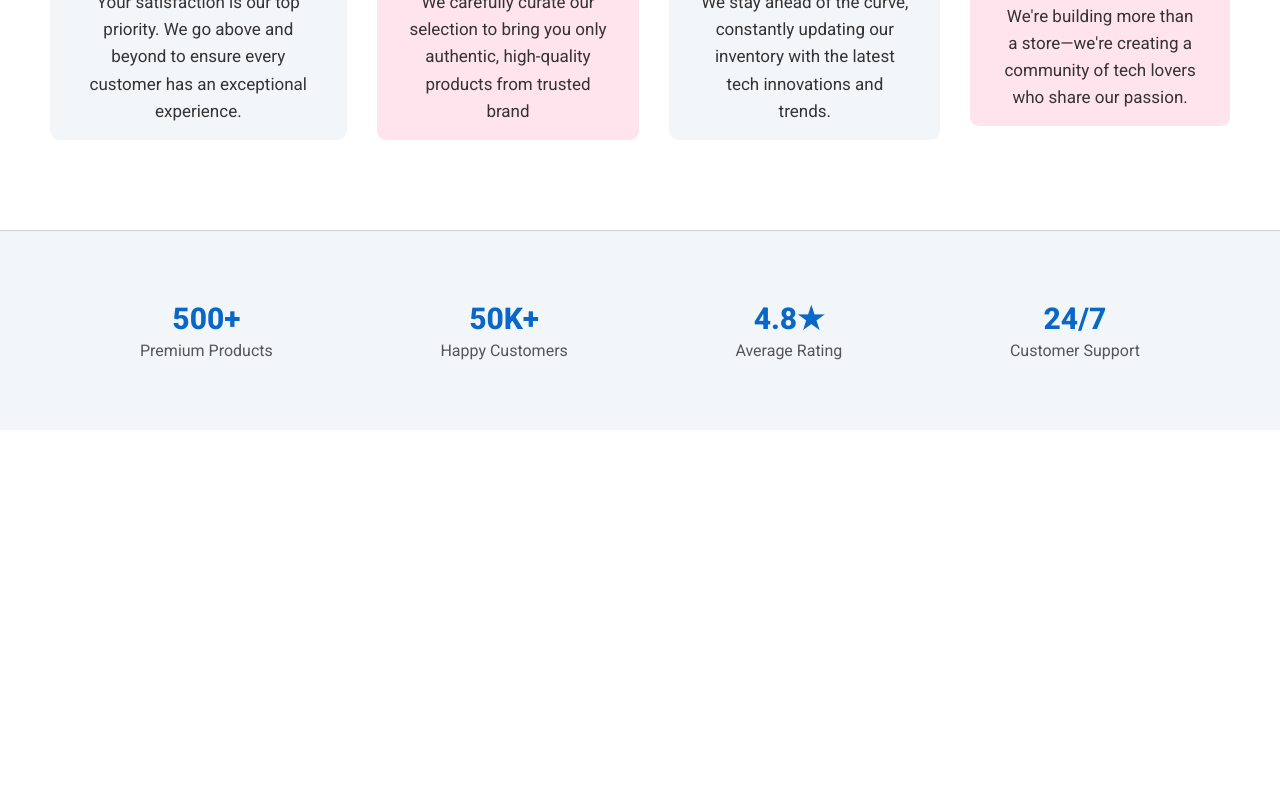
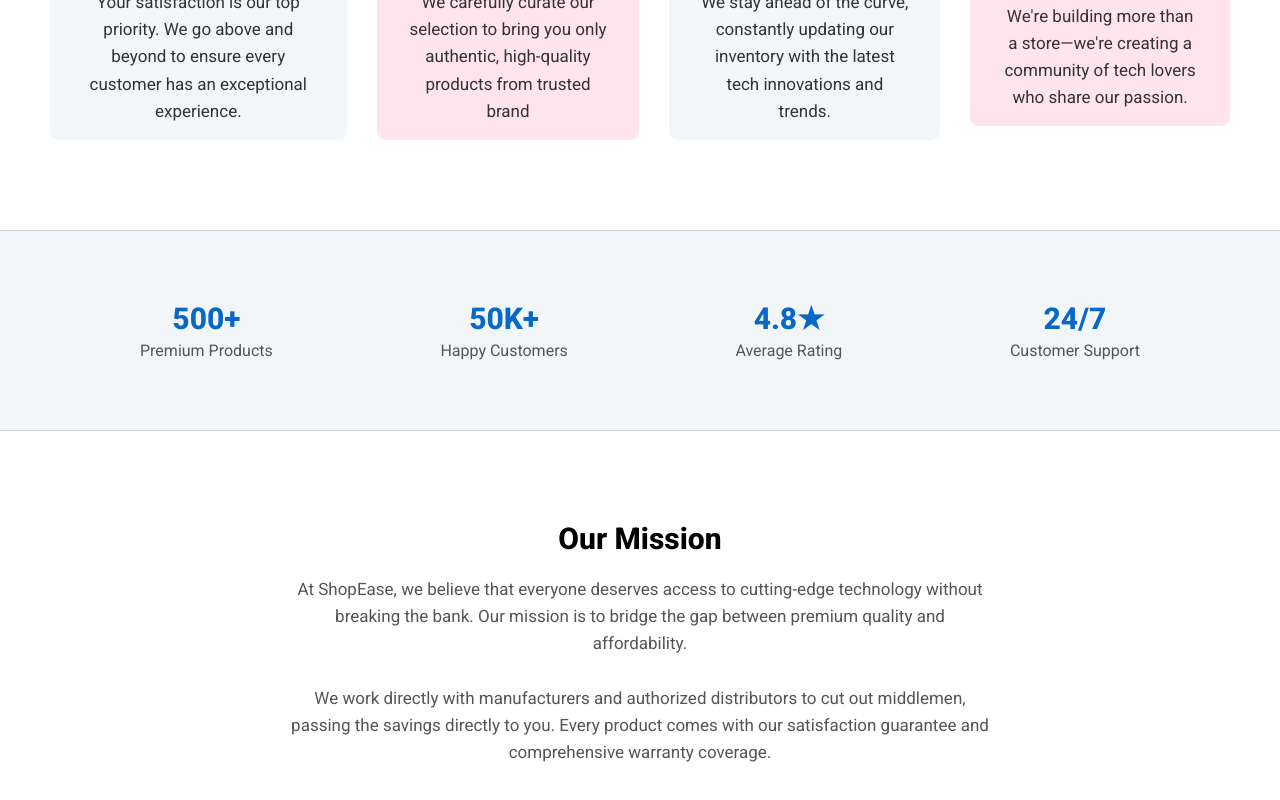
Before and after one commit to assumaqn/ShopEase, a React (Vite) app: page /about in a window 1280 px wide. Shown: the part 859-1659 px from the top of the page. Before the commit the page ends 1289 px from the top, so only its background shows below. Built offline with nearby package versions, Linux system fonts and the light colour scheme.

Commit message:
creating the content of about page

```diff
--- a/src/Components/AboutDetail.jsx
+++ b/src/Components/AboutDetail.jsx
@@ -5,6 +5,7 @@
         backgroundColor: " #e7edf381",
         padding: "70px 0",
         borderTop: " 0.3px solid #3333",
+        borderBottom: " 0.3px solid #3333",
       }}
     >
       <div
--- /dev/null
+++ b/src/Components/AboutMission.jsx
@@ -0,0 +1,43 @@
+function AboutMission() {
+  return (
+    <section
+      className="mession"
+      style={{
+        padding: "90px 0",
+      }}
+    >
+      <div
+        style={{
+          display: "flex",
+          flexDirection: "column",
+          alignItems: "center",
+          justifyContent: "center",
+          maxWidth: "700px",
+          margin: "0 auto",
+          gap: "20px",
+        }}
+      >
+        <h2 style={{ fontSize: "30px", fontWeight: "800" }}>Our Mission</h2>
+        <p
+          style={{
+            textAlign: "center",
+            fontSize: "17px",
+            lineHeight: "1.6",
+            color: "#555",
+          }}
+        >
+          At ShopEase, we believe that everyone deserves access to cutting-edge
+          technology without breaking the bank. Our mission is to bridge the gap
+          between premium quality and affordability. <br />
+          <br />
+          We work directly with manufacturers and authorized distributors to cut
+          out middlemen, passing the savings directly to you. Every product
+          comes with our satisfaction guarantee and comprehensive warranty
+          coverage.
+        </p>
+      </div>
+    </section>
+  );
+}
+
+export default AboutMission;
--- a/src/pages/About.jsx
+++ b/src/pages/About.jsx
@@ -1,4 +1,5 @@
 import AboutDetail from "../Components/AboutDetail";
+import AboutMission from "../Components/AboutMission";
 import AboutValues from "../Components/AboutValues";
 import PageNav from "../Components/PageNav";
 import aboutHero from "../assets/aboutHero.jpg";
@@ -15,6 +16,7 @@
       </section>
       <AboutValues />
       <AboutDetail />
+      <AboutMission />
     </>
   );
 }
```
